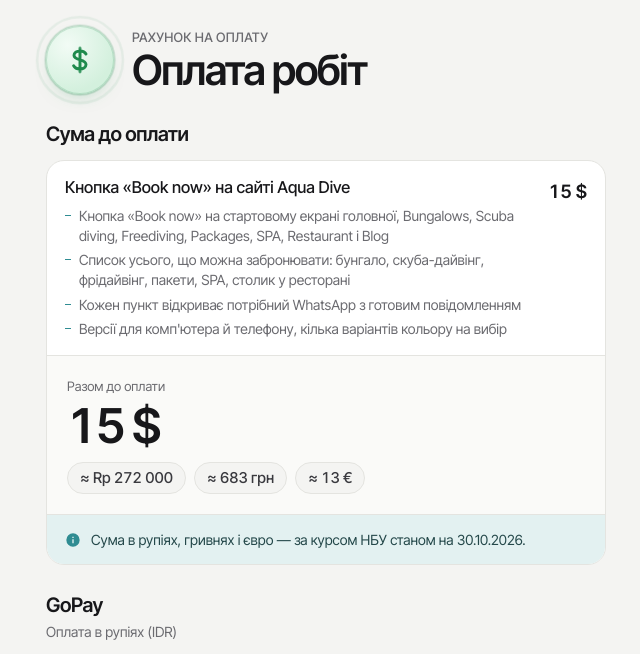
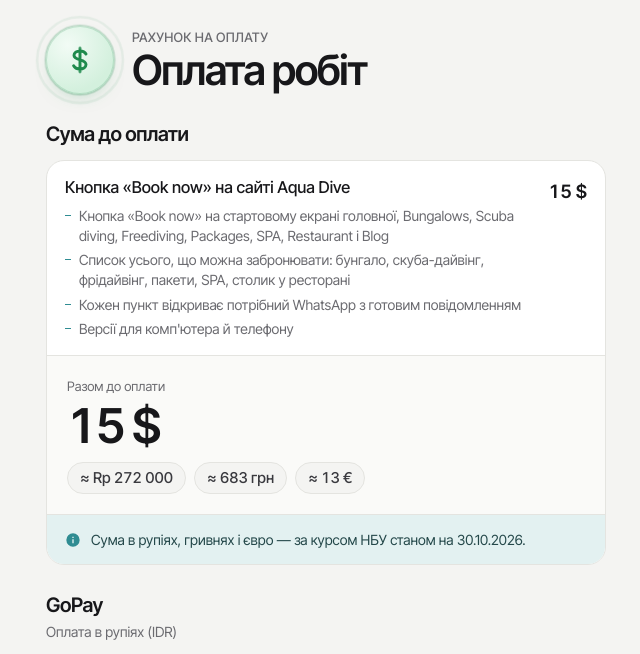
Before and after one commit to apstudio21/aqua-payment, a plain HTML site: page index.html in a window 1280 px wide. Shown: the part 72-726 px from the top of the page, without its empty margins (314-954 px from the left). Drawn offline with Linux system fonts and the light colour scheme.

Commit message:
Payment page: drop colour-options note from Book now item
Co-Authored-By: Claude Opus 5.5 <noreply@anthropic.com>
Claude-Session: https://claude.ai/code/session_01X3r1zdrFKZx9oR6FjbjrS4

```diff
--- a/index.html
+++ b/index.html
@@ -396,13 +396,13 @@ var INVOICE = {
           'Кнопка «Book now» на стартовому екрані головної, Bungalows, Scuba diving, Freediving, Packages, SPA, Restaurant і Blog',
           'Список усього, що можна забронювати: бунгало, скуба-дайвінг, фрідайвінг, пакети, SPA, столик у ресторані',
           'Кожен пункт відкриває потрібний WhatsApp з готовим повідомленням',
-          'Версії для комп\'ютера й телефону, кілька варіантів кольору на вибір'
+          'Версії для комп\'ютера й телефону'
         ],
         en: [
           '«Book now» button on the hero of the home, Bungalows, Scuba diving, Freediving, Packages, SPA, Restaurant and Blog pages',
           'A list of everything bookable: bungalows, scuba diving, freediving, packages, SPA, a restaurant table',
           'Each option opens the right WhatsApp chat with a ready message',
-          'Desktop and mobile versions, several colour options to choose from'
+          'Desktop and mobile versions'
         ]
       },
       usd: 15
```
